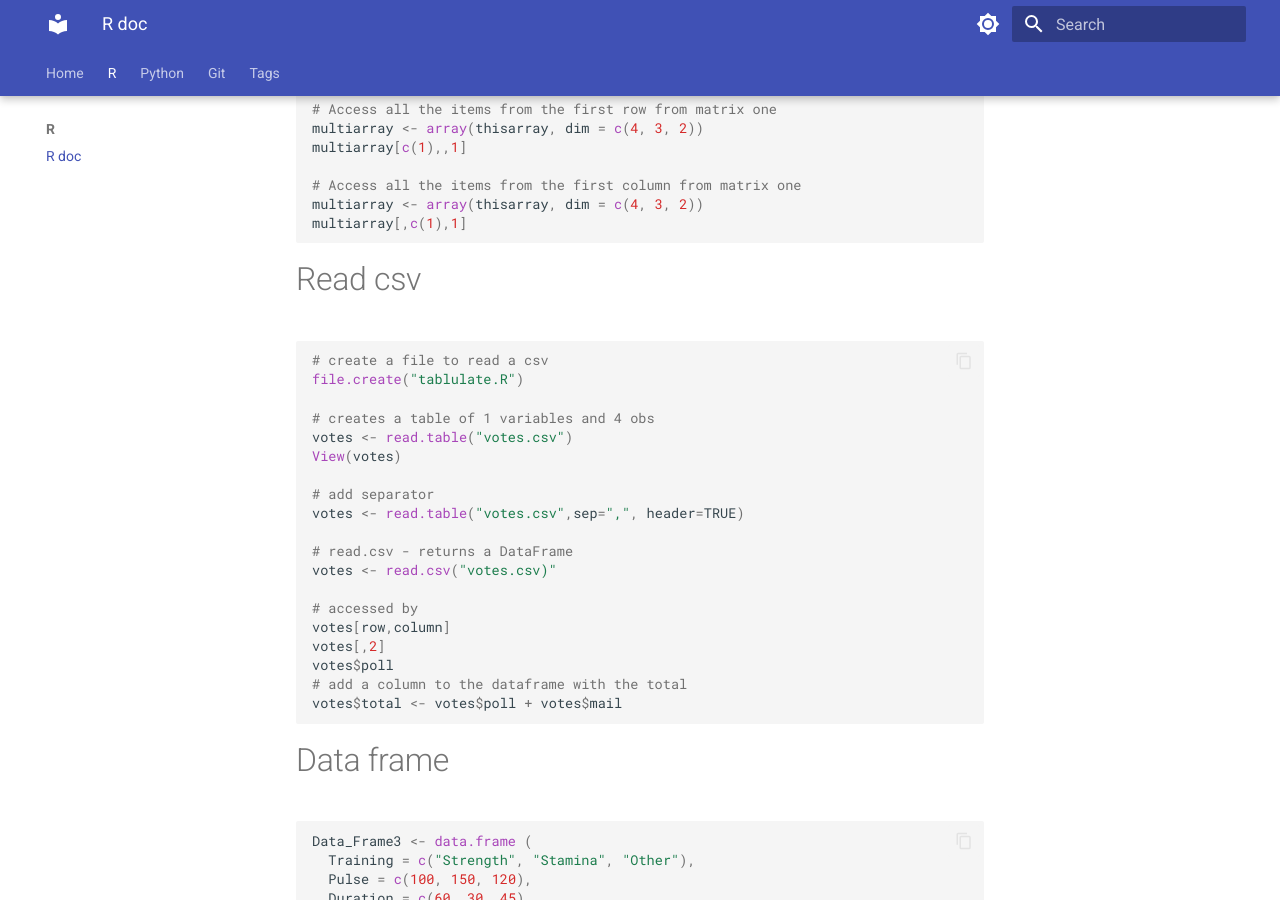
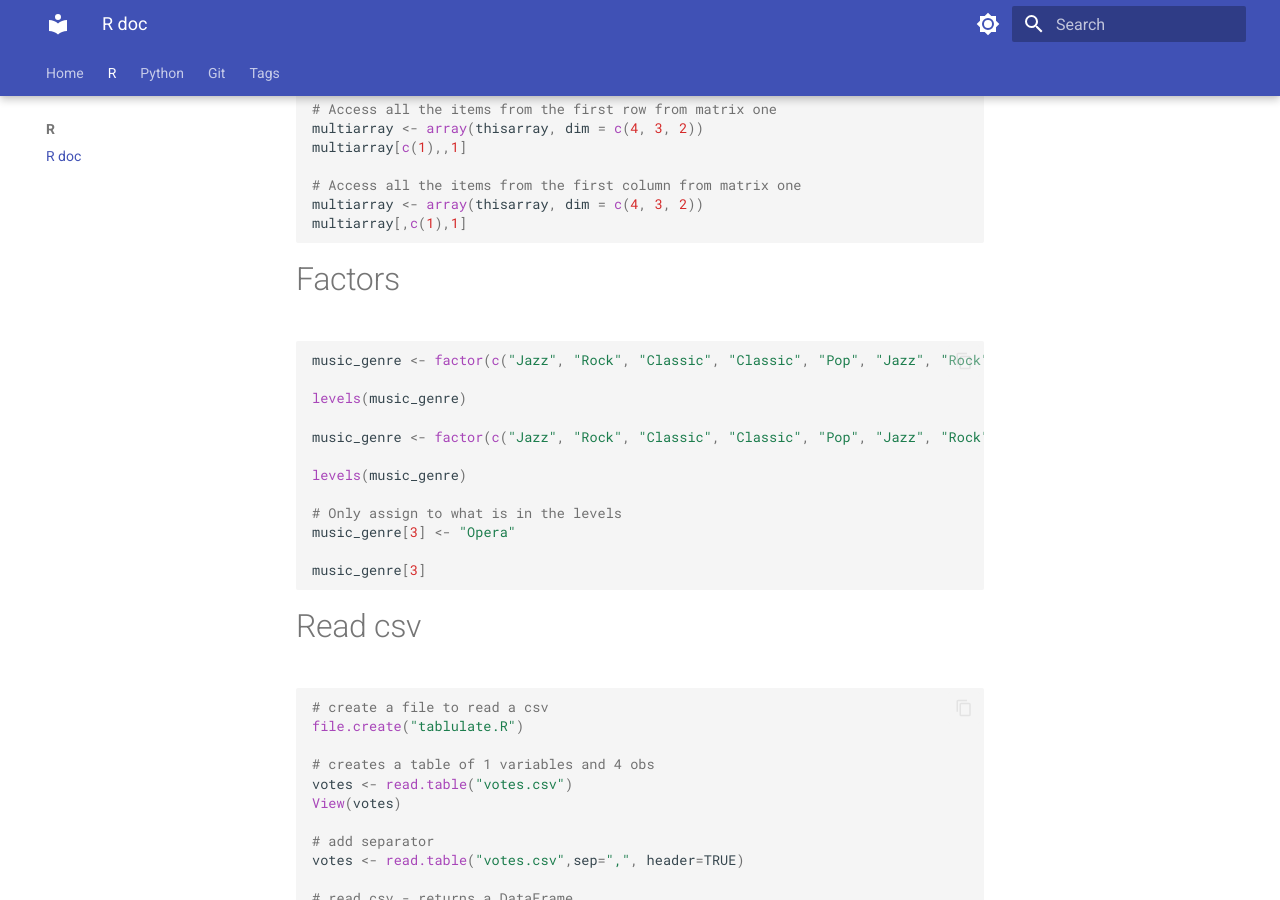
Before and after one commit to TrevorCl/mkdocs, an MkDocs documentation site: the page built from docs/r/R doc.md, in a window 1280 px wide and 900 px high, scrolled down 4958 px. Built offline with MkDocs 1.6.1 and Material for MkDocs 9.7.7, drawn with Linux system fonts in a browser that asks for light colours.

Commit message:
Enhance R documentation with factors examples
Added examples of factors and their levels in R.

````diff
--- a/docs/r/R doc.md
+++ b/docs/r/R doc.md
@@ -235,8 +235,28 @@ multiarray[c(1),,1]
 # Access all the items from the first column from matrix one
 multiarray <- array(thisarray, dim = c(4, 3, 2))
 multiarray[,c(1),1]
+```
 
+# Factors
+```r
+music_genre <- factor(c("Jazz", "Rock", "Classic", "Classic", "Pop", "Jazz", "Rock", "Jazz"))
+
+levels(music_genre)
+
+music_genre <- factor(c("Jazz", "Rock", "Classic", "Classic", "Pop", "Jazz", "Rock", "Jazz"), levels = c("Classic", "Jazz", "Pop", "Rock", "Opera"))
+
+levels(music_genre)
+
+# Only assign to what is in the levels
+music_genre[3] <- "Opera"
+
+music_genre[3]
 ```
+
+
+
+
+
 # Read csv
 ``` R
 # create a file to read a csv
````
